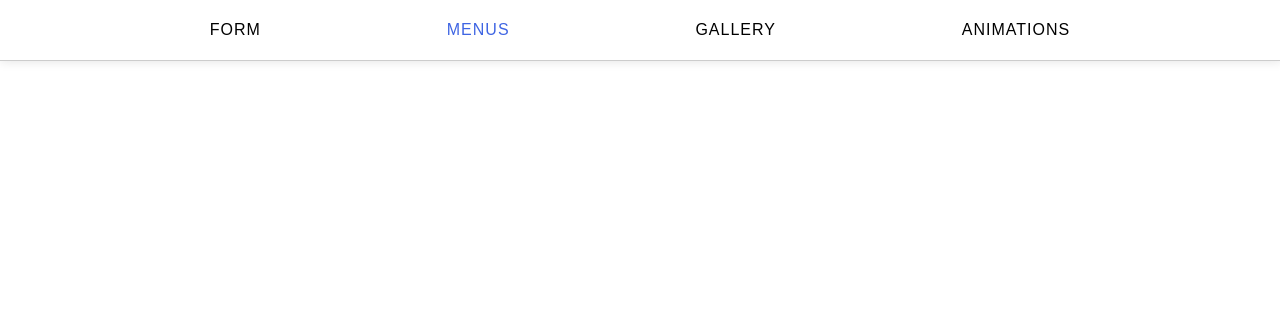
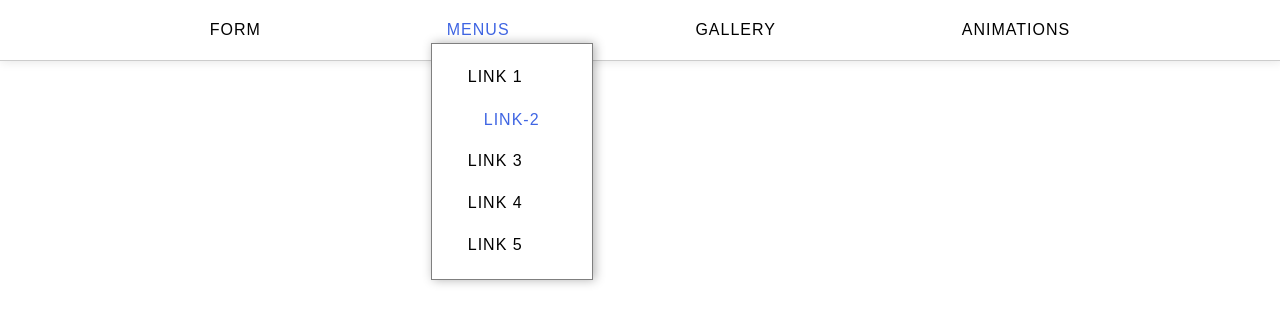
Before and after one commit to savus/testing-vite-react, a React (Vite) app: page / in a window 1280 px wide. Both pictures are taken after a click on the link "MENUS". Shown: the top 324 px of the page. Built offline with nearby package versions, Linux system fonts and the light colour scheme; data requests are answered from the project's data file.

Commit message:
Test out dropdown menu prototype

```diff
--- a/src/Components/DropdownMenu.tsx
+++ b/src/Components/DropdownMenu.tsx
@@ -1,9 +1,25 @@
+import type { ReactNode } from "react";
 import type { TActiveDropdown } from "../types";
+import { Shared } from "../utils/shared";
+import { useActiveContext } from "./Providers/ActiveStateProvider";
 
 export const DropdownMenu = ({
+  children,
   dropdownName,
 }: {
+  children?: ReactNode;
   dropdownName: TActiveDropdown;
 }) => {
-  return <div className={`dropdown-menu `}>{dropdownName}</div>;
+  const { activeNavDropdown, setActiveNavDropdown } = useActiveContext();
+
+  return (
+    <div
+      className={`dropdown-menu ${Shared.shouldElementBeActive(
+        activeNavDropdown,
+        dropdownName
+      )}`}
+    >
+      <ul className="ul-defaults-none">{children}</ul>
+    </div>
+  );
 };
--- a/src/Components/Header.tsx
+++ b/src/Components/Header.tsx
@@ -1,15 +1,33 @@
 import { DropdownMenu } from "./DropdownMenu";
 import { NavItem } from "./NavItem";
 import "../css/navbar.css";
+import { useActiveContext } from "./Providers/ActiveStateProvider";
 
 export const Header = () => {
+  const { activeNavDropdown, setActiveNavDropdown, topDropdownRef } =
+    useActiveContext();
   return (
     <header className="main-header">
       <nav className="navbar">
         <ul className="navbar-nav ul-defaults-none container">
           <NavItem text="Form" activeLinkName="form" />
-          <NavItem text="Menus" activeLinkName="menus">
-            <DropdownMenu dropdownName="menus" />
+          <NavItem
+            text="Menus"
+            activeLinkName="menus"
+            dropdownRef={topDropdownRef}
+            onClick={() => {
+              const toggleState =
+                activeNavDropdown === "menus" ? "none" : "menus";
+              setActiveNavDropdown(toggleState);
+            }}
+          >
+            <DropdownMenu dropdownName="menus">
+              <li>Link 1</li>
+              <NavItem activeLinkName="menus" text="link-2" />
+              <li>Link 3</li>
+              <li>Link 4</li>
+              <li>Link 5</li>
+            </DropdownMenu>
           </NavItem>
           <NavItem text="Gallery" activeLinkName="gallery" />
           <NavItem text="Animations" activeLinkName="animations" />
--- a/src/Components/Providers/ActiveStateProvider.tsx
+++ b/src/Components/Providers/ActiveStateProvider.tsx
@@ -1,4 +1,12 @@
-import { createContext, useContext, useState, type ReactNode } from "react";
+import {
+  createContext,
+  useContext,
+  useEffect,
+  useRef,
+  useState,
+  type ReactNode,
+  type RefObject,
+} from "react";
 import type { TActiveNavDropdown, TActiveNavLink } from "../../types";
 
 type TActiveStateContext = {
@@ -6,6 +14,7 @@ type TActiveStateContext = {
   setActiveNavLink: (link: TActiveNavLink) => void;
   activeNavDropdown: TActiveNavDropdown;
   setActiveNavDropdown: (dropdown: TActiveNavDropdown) => void;
+  topDropdownRef: RefObject<HTMLLIElement | null>;
 };
 
 const ActiveStateContext = createContext({} as TActiveStateContext);
@@ -14,6 +23,20 @@ export const ActiveStateProvider = ({ children }: { children: ReactNode }) => {
   const [activeNavLink, setActiveNavLink] = useState<TActiveNavLink>("none");
   const [activeNavDropdown, setActiveNavDropdown] =
     useState<TActiveNavDropdown>("none");
+  const topDropdownRef = useRef<HTMLLIElement>(null);
+
+  useEffect(() => {
+    const handler = (e: MouseEvent) => {
+      const element = e.target as HTMLElement;
+
+      if (topDropdownRef.current) {
+        if (!topDropdownRef.current.contains(element))
+          setActiveNavDropdown("none");
+      }
+    };
+
+    document.addEventListener("mousedown", handler);
+  }, []);
 
   return (
     <ActiveStateContext.Provider
@@ -22,6 +45,7 @@ export const ActiveStateProvider = ({ children }: { children: ReactNode }) => {
         setActiveNavLink,
         activeNavDropdown,
         setActiveNavDropdown,
+        topDropdownRef,
       }}
     >
       {children}
--- a/src/css/navbar.css
+++ b/src/css/navbar.css
@@ -43,6 +43,7 @@
   transition: opacity var(--transition-speed) ease-in-out,
     visibility var(--transition-speed) ease-in-out,
     top var(--transition-speed) ease-in-out;
+  width: max-content;
 }
 
 .nav-item .dropdown-menu.active {
@@ -50,3 +51,7 @@
   --visibility: visible;
   --top: 120%;
 }
+
+.nav-item .dropdown-menu li {
+  padding: var(--size-12);
+}
```
Also changed, not shown: src/Components/Providers/NavbarContextProvider.tsx (deleted, +0 -9 lines).
